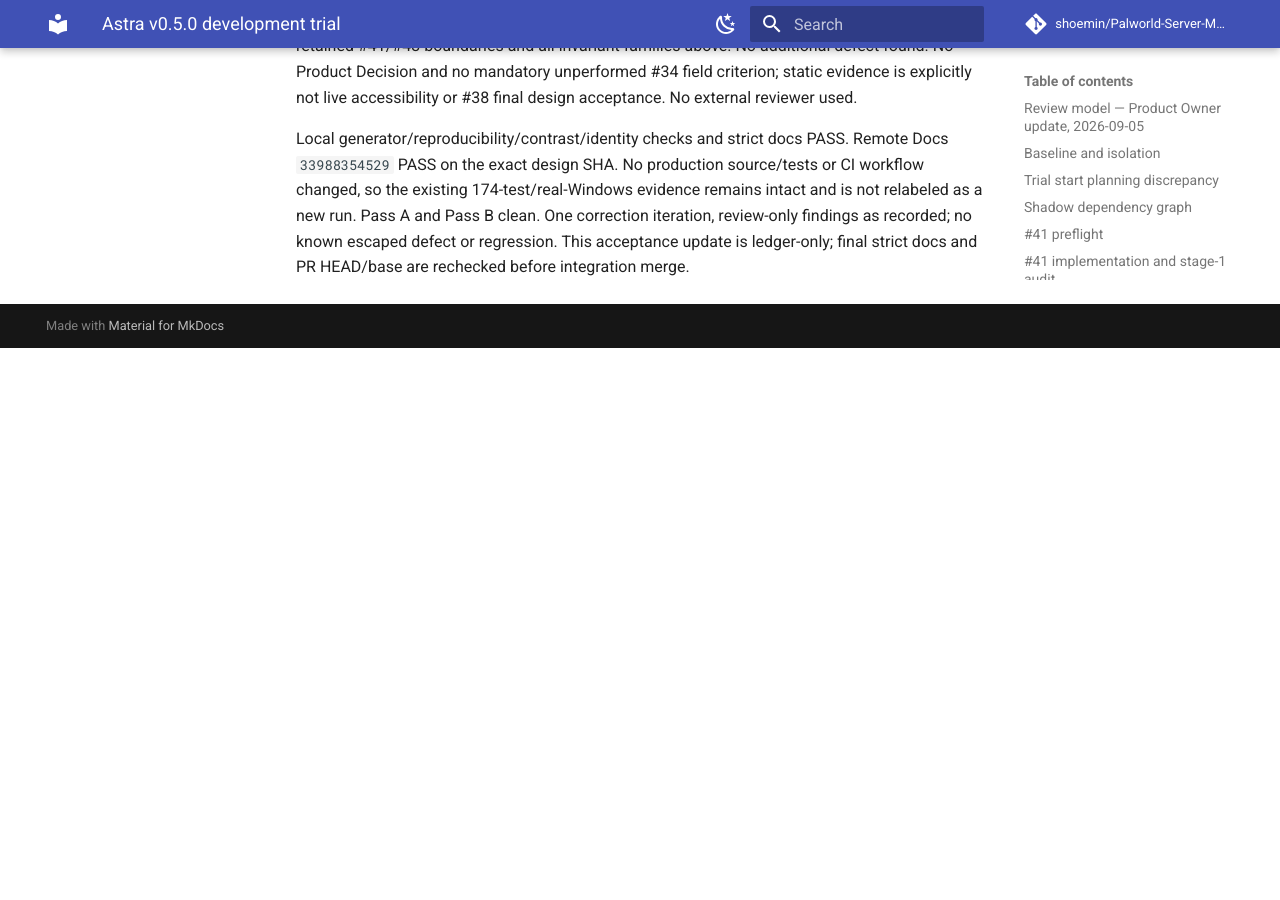
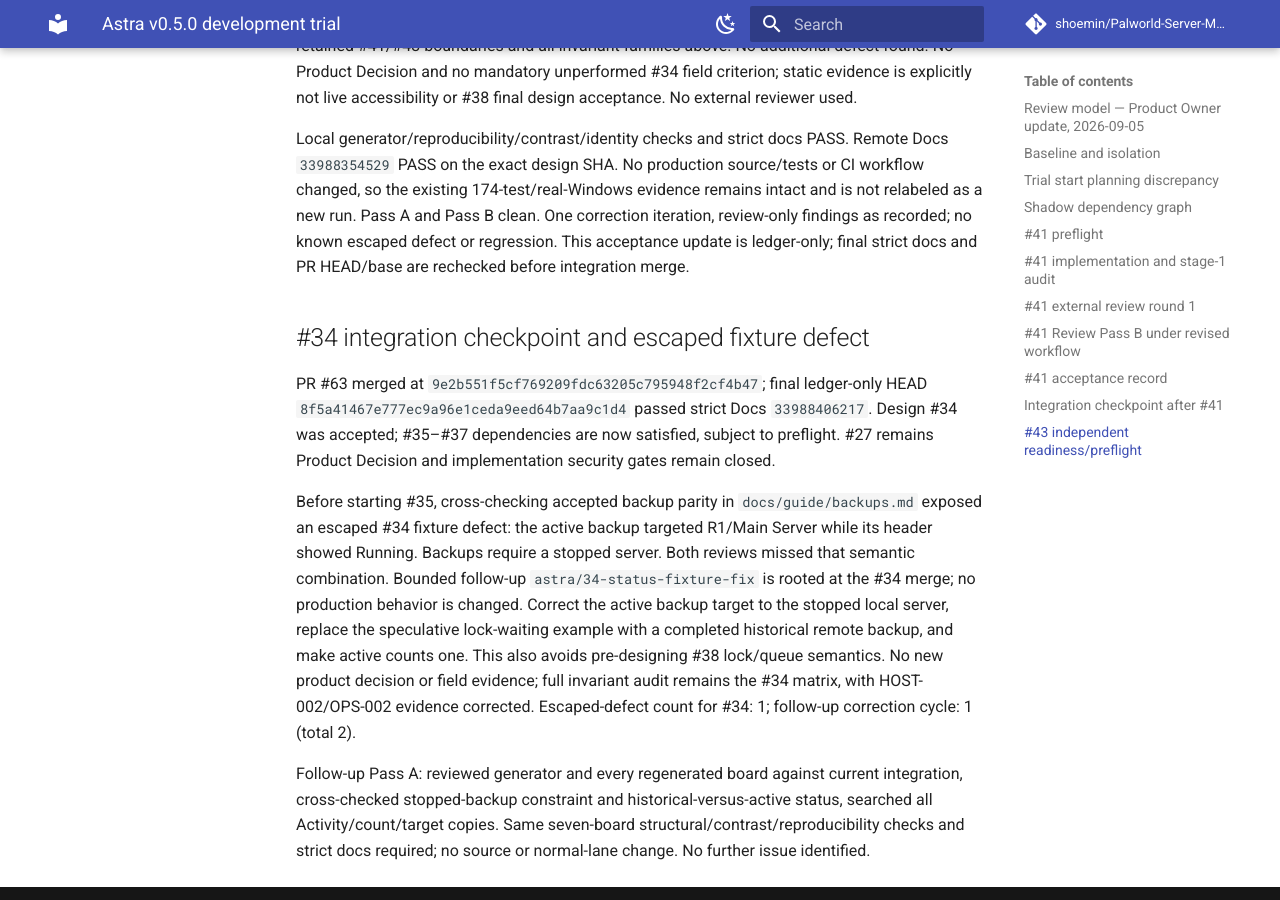
Before and after one commit to shoemin/Palworld-Server-Manager, an MkDocs documentation site: the page built from docs/experiments/astra-v0.5.0-trial.md, in a window 1280 px wide and 900 px high, scrolled down 16504 px. Built offline with MkDocs 1.6.1 and Material for MkDocs 9.7.7, drawn with Linux system fonts in a browser that asks for light colours; comment, search, counter and statistics services are not loaded; before the commit the page ends 16852 px from its top, so only the background shows below that.

Commit message:
design: correct backup activity fixture state

```diff
--- a/docs/design/astra-34/generate.py
+++ b/docs/design/astra-34/generate.py
@@ -93,7 +93,7 @@ def shell(width, name, collapsed=False, drawer=True, theme="refined"):
     cw = right-x
     b.rect(0, 0, width, D["chrome"], "surface")
     b.text(20, 35, "PALWORLD" if collapsed else "PALWORLD  /  SERVER MANAGER", 16, "text", 600)
-    b.text(width-464, 35, "Activity  2", 14, "accent")
+    b.text(width-464, 35, "Activity  1", 14, "accent")
     b.text(width-344, 35, "Alerts  1", 14, "text")
     b.text(width-236, 35, "Settings", 14, "text")
     b.text(width-116, 35, "—   □   ×", 16, "muted")
@@ -135,9 +135,9 @@ def shell(width, name, collapsed=False, drawer=True, theme="refined"):
     if drawer:
         dx = width-dw
         b.rect(dx, 72, dw-12, 768, "surface")
-        b.text(dx+20, 108, "ACTIVITY  2", 14, "text", 600)
+        b.text(dx+20, 108, "ACTIVITY  1 ACTIVE", 14, "text", 600)
         b.text(width-44, 108, "×", 18, "muted")
-        for i, (title, target, status) in enumerate([("Backup", "R1 · Main Server", "In progress · 42%"), ("Update", "L · Main Server", "Waiting for operation lock")]):
+        for i, (title, target, status) in enumerate([("Backup", "L · Main Server", "In progress · 42%"), ("Backup", "R1 · Main Server", "Completed · yesterday")]):
             ay=136+i*156
             b.rect(dx+12, ay, dw-36, 136, "raised")
             b.text(dx+28, ay+30, title, 18, "text", 600)
--- a/docs/experiments/astra-v0.5.0-trial.md
+++ b/docs/experiments/astra-v0.5.0-trial.md
@@ -242,3 +242,10 @@ Negative/contradictory-reference review checked remote routing, grants/trust, fu
 PR #63 final design HEAD `9aba886d7f8ed23ce9c54a31483292cc5e92e0c7`. Fresh post-PR review covered the complete 11-file diff, every vector/source/token/document, all six criteria, collision/alias behavior, unavailable/remote actions, token contrast, layout/focus evidence, retained #41/#43 boundaries and all invariant families above. No additional defect found. No Product Decision and no mandatory unperformed #34 field criterion; static evidence is explicitly not live accessibility or #38 final design acceptance. No external reviewer used.
 
 Local generator/reproducibility/contrast/identity checks and strict docs PASS. Remote Docs `33988354529` PASS on the exact design SHA. No production source/tests or CI workflow changed, so the existing 174-test/real-Windows evidence remains intact and is not relabeled as a new run. Pass A and Pass B clean. One correction iteration, review-only findings as recorded; no known escaped defect or regression. This acceptance update is ledger-only; final strict docs and PR HEAD/base are rechecked before integration merge.
+## #34 integration checkpoint and escaped fixture defect
+
+PR #63 merged at `9e2b551f5cf769209fdc63205c795948f2cf4b47`; final ledger-only HEAD `8f5a41467e777ec9a96e1ceda9eed64b7aa9c1d4` passed strict Docs `33988406217`. Design #34 was accepted; #35–#37 dependencies are now satisfied, subject to preflight. #27 remains Product Decision and implementation security gates remain closed.
+
+Before starting #35, cross-checking accepted backup parity in `docs/guide/backups.md` exposed an escaped #34 fixture defect: the active backup targeted R1/Main Server while its header showed Running. Backups require a stopped server. Both reviews missed that semantic combination. Bounded follow-up `astra/34-status-fixture-fix` is rooted at the #34 merge; no production behavior is changed. Correct the active backup target to the stopped local server, replace the speculative lock-waiting example with a completed historical remote backup, and make active counts one. This also avoids pre-designing #38 lock/queue semantics. No new product decision or field evidence; full invariant audit remains the #34 matrix, with HOST-002/OPS-002 evidence corrected. Escaped-defect count for #34: 1; follow-up correction cycle: 1 (total 2).
+
+Follow-up Pass A: reviewed generator and every regenerated board against current integration, cross-checked stopped-backup constraint and historical-versus-active status, searched all Activity/count/target copies. Same seven-board structural/contrast/reproducibility checks and strict docs required; no source or normal-lane change. No further issue identified.
```
Also changed, not shown: docs/design/astra-34/shell-16x9.svg, docs/design/astra-34/shell-21x9.svg, docs/design/astra-34/shell-dark.svg, docs/design/astra-34/shell-light.svg, docs/design/astra-34/shell-narrow-identity.svg, docs/design/astra-34/shell-narrow.svg.
